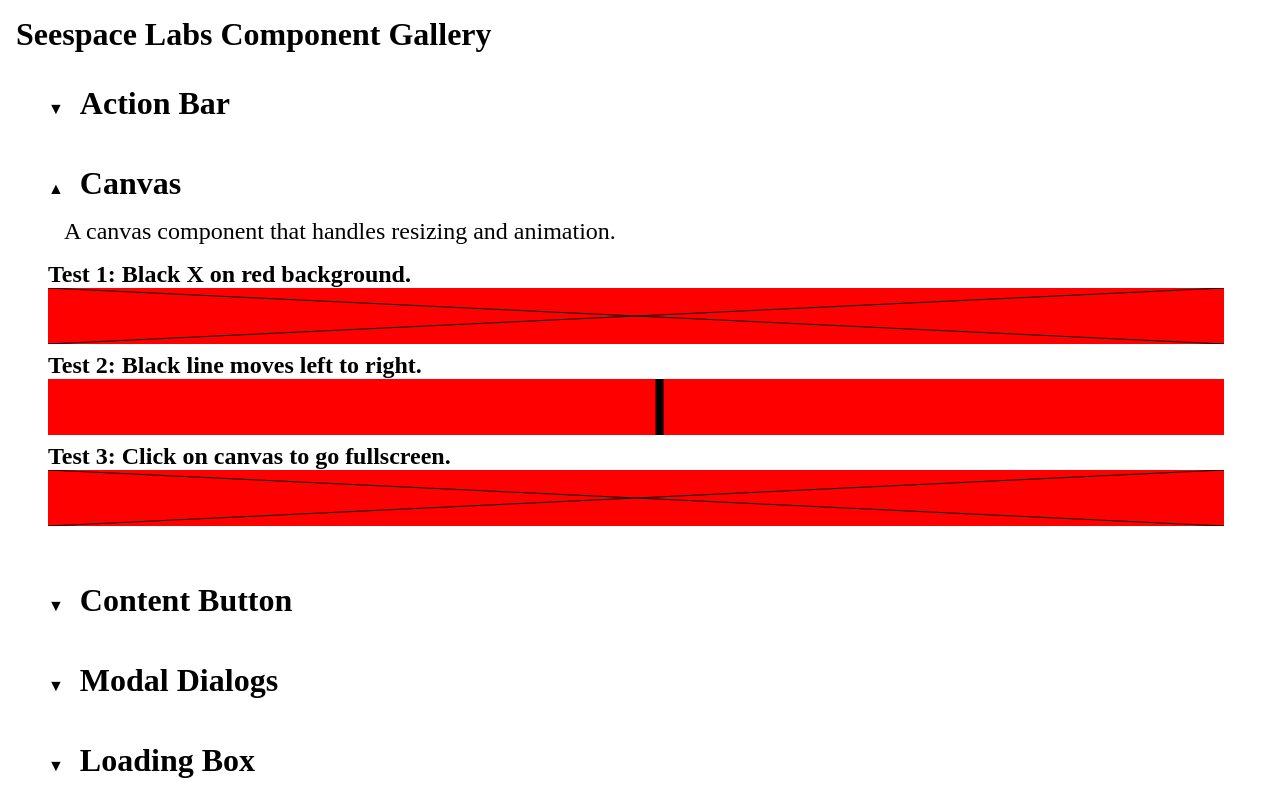
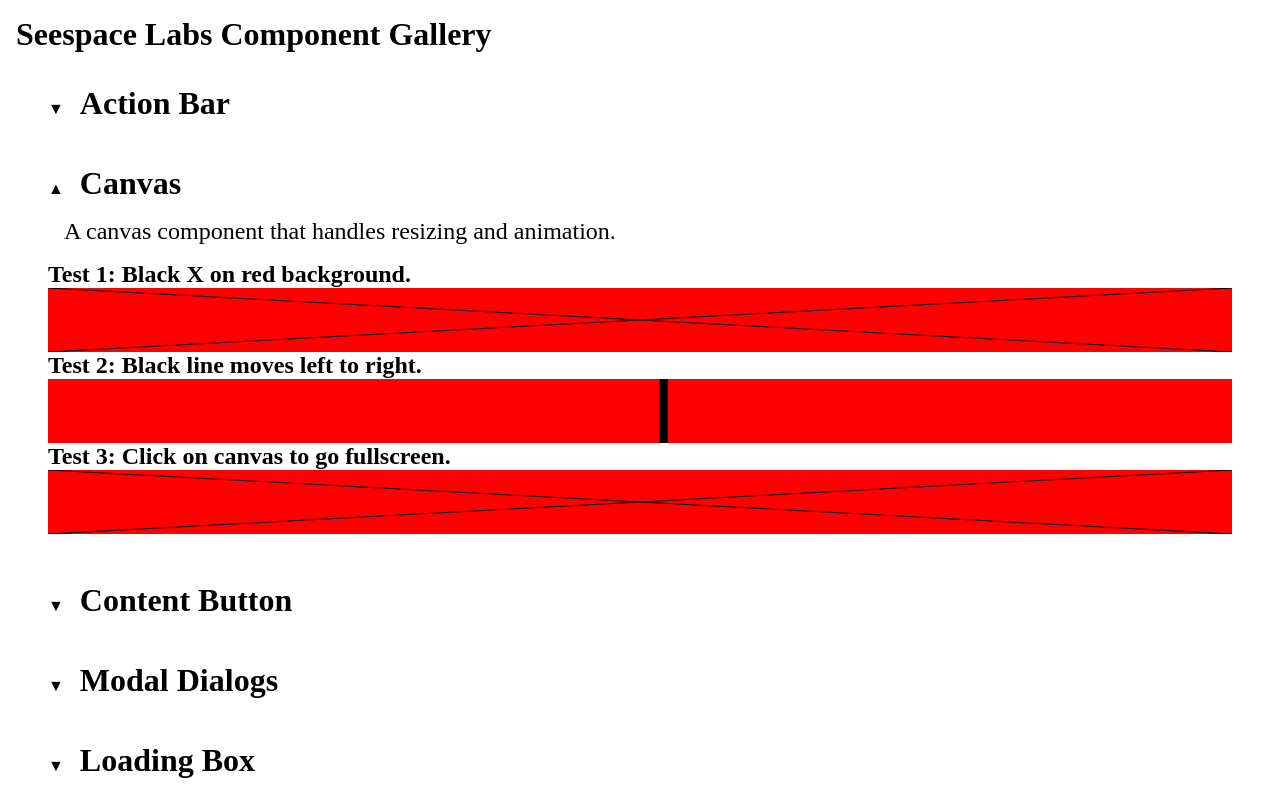
Before and after one commit to erikh2000/sl-react-ui, a React (Vite) app: page / in a window 1280 px wide. Both pictures are taken after a click on the element "Canvas". Shown: the top 800 px of the page. Built offline with nearby package versions, Linux system fonts and the light colour scheme; a web font is replaced by a local one.

Commit message:
Fix for canvas padding problem.

```diff
--- a/src/components/canvas/Canvas.module.css
+++ b/src/components/canvas/Canvas.module.css
@@ -36,3 +36,8 @@
 .exitButtonDisabled:hover {
     background: button-disabled;
 }
+
+.clipOverflow {
+    overflow-x: clip;
+    overflow-y: clip;
+}
--- a/src/components/canvas/Canvas.tsx
+++ b/src/components/canvas/Canvas.tsx
@@ -21,8 +21,7 @@
 }
 
 function _updateCanvasDimensions(container:HTMLDivElement, setContainerDimensions:Function, setFullScreenCanvasStyle:Function) {
-  const CX_PADDING = 8, CY_PADDING = 8; // I would like to figure out what is causing the need for this padding.
-  const nextDimensions:[number,number] = [container.clientWidth - CX_PADDING, container.clientHeight - CY_PADDING];
+  const nextDimensions:[number,number] = [container.clientWidth, container.clientHeight];
   const screenWidth = window.innerWidth;
   const screenHeight = window.innerHeight;
   const nextFullScreenCanvasStyle:CSSProperties = { position:'fixed', top:`0`, left:`0`, width:`${screenWidth}px`, height: `${screenHeight}px`, zIndex:1000 };
@@ -75,7 +74,7 @@
     <button className={styles.exitButton} onClick={(e) => {e.stopPropagation(); onExitFullScreen()}}>Exit Fullscreen</button> : null;
 
   return (
-    <div className={className} ref={containerRef}>
+    <div className={`${styles.clipOverflow} ${className}`} ref={containerRef}>
       {exitFullScreenButton}
       <canvas
         style={canvasStyle}
```
Also changed, not shown: 1 other file (tests, documents, lock files or other folders).
